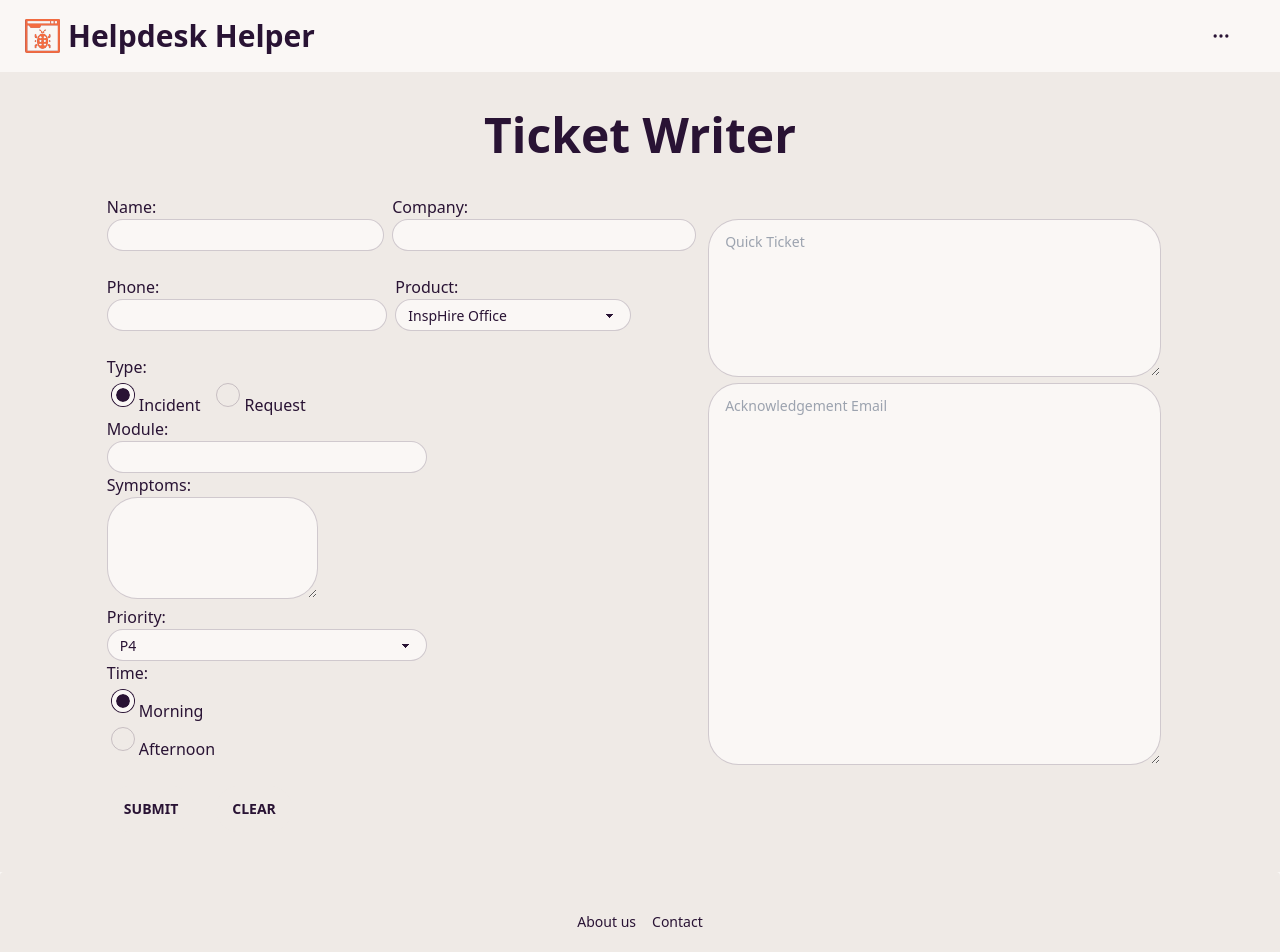
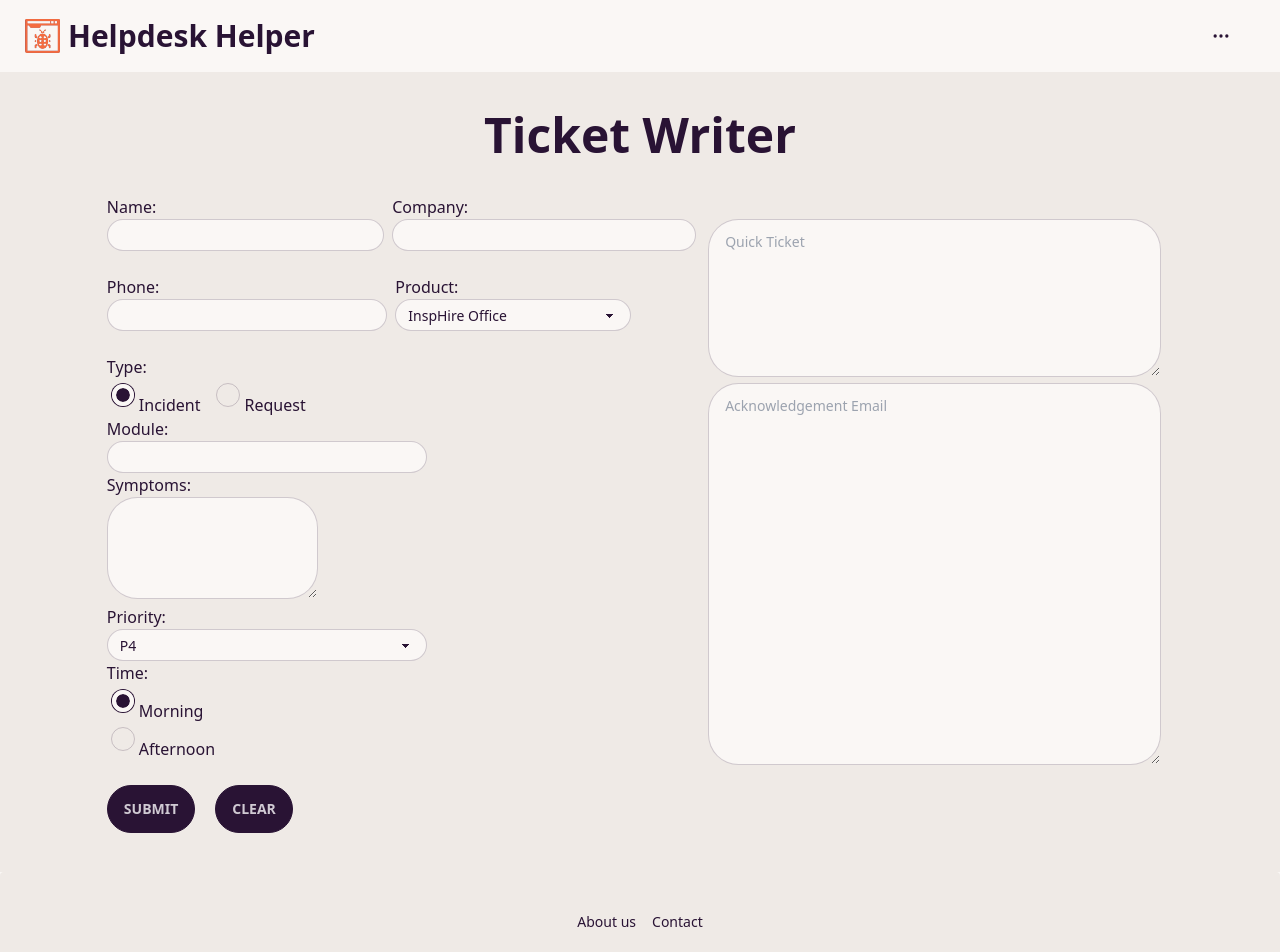
Before and after one commit to ThegenJackson/Helpdesk-Helper, a React (Vite) app: page / in a window 1280 px wide. Shown: the top 952 px of the page. Built offline with nearby package versions, Linux system fonts and the light colour scheme.

Commit message:
style change
button changer

```diff
--- a/src/components/TicketWriter.jsx
+++ b/src/components/TicketWriter.jsx
@@ -100,7 +100,7 @@ export const TicketWriter = () => {
 
           <label className="ml-2">
             Company:
-            <input type="text" value={company} onChange={handleCompanyChange} className="input input-bordered input-sm w-full max-w-xs" />
+            <input type="text" value={company} onChange={handleCompanyChange}  className="input input-bordered input-sm w-full max-w-xs" />
           </label>
           </div>
 
@@ -236,9 +236,9 @@ export const TicketWriter = () => {
 
             <div className="flex-row space-x-5">
 
-            <button className="btn hover:scale-125" onClick={handleSubmit}>Submit</button>
+            <button className="btn btn-neutral hover:scale-125" onClick={handleSubmit}>Submit</button>
 
-            <button className="btn hover:scale-125" onClick={refreshPage}>Clear</button>
+            <button className="btn btn-neutral hover:scale-125" onClick={refreshPage}>Clear</button>
 
             </div>
 
```
